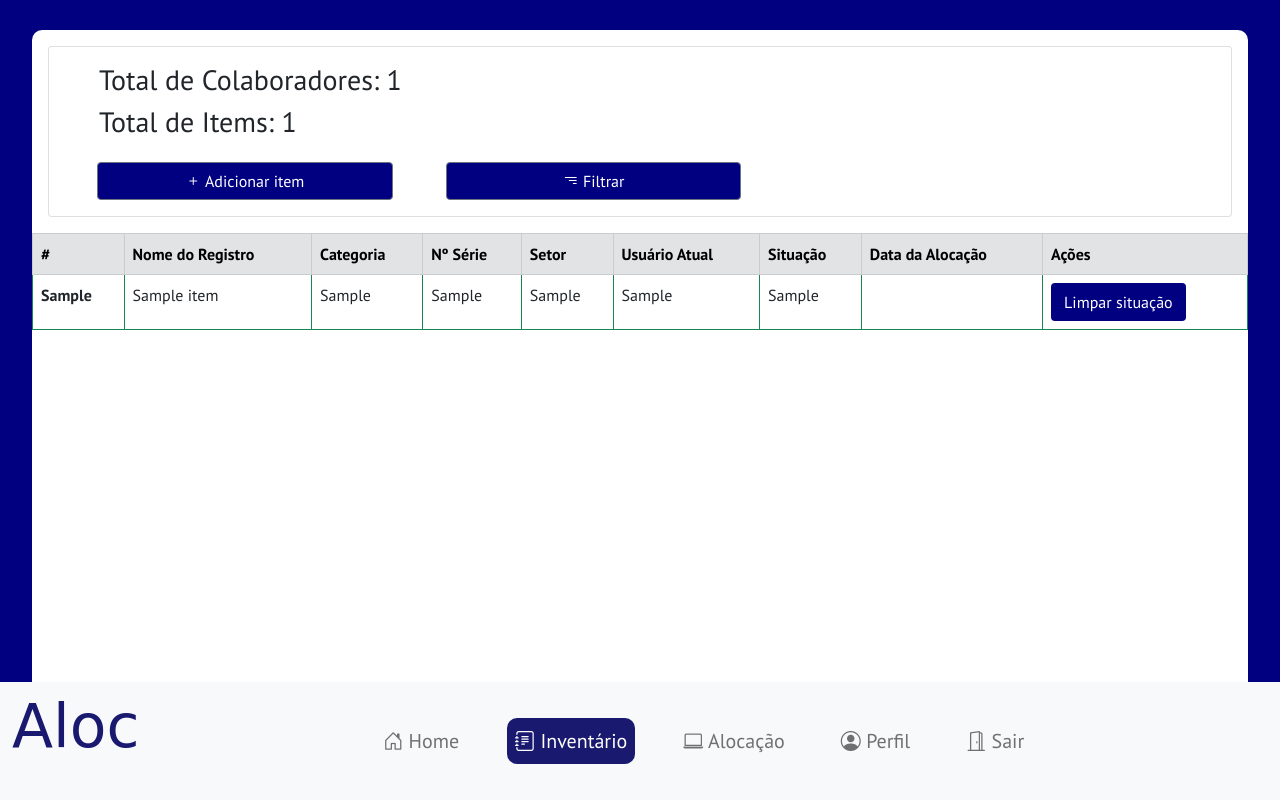
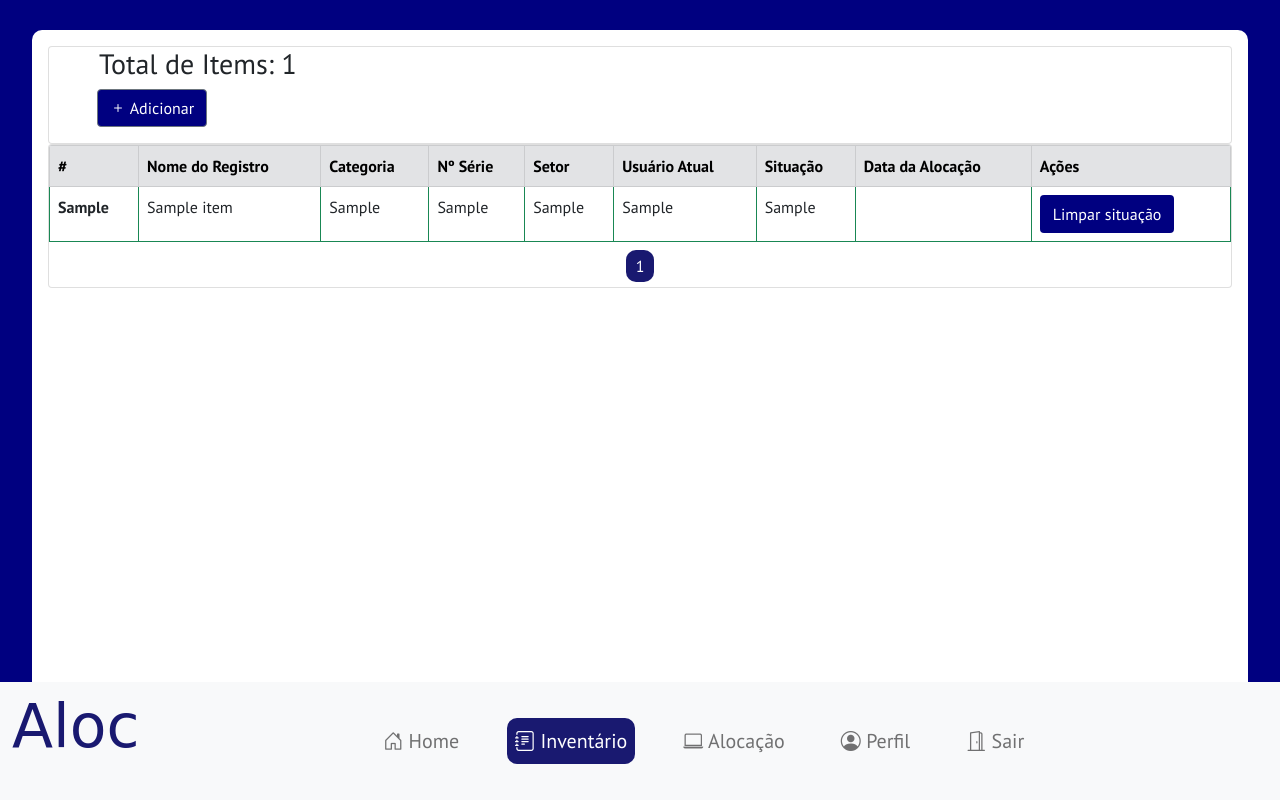
Before and after one commit to lucaspedro1795/aloc, a PHP site: page /views/administrador/inventario.php in a window 1280 px wide. Run offline with PHP 8.4, Linux system fonts and the light colour scheme; tables that the repository leaves empty or names only in its code hold one stand-in row (values such as "Sample post"); some web fonts are replaced.

Commit message:
Adicionar favicon no index.php e adicionar paginação no inventario.php

```diff
--- a/index.php
+++ b/index.php
@@ -7,6 +7,7 @@
     <meta name="viewport" content="width=device-width, initial-scale=1.0">
     <title>Aloc</title>
     <link rel="stylesheet" href="css/style.css">
+    <link rel="shortcut icon" href="assets/images/favicon.png" type="image/x-icon">
 </head>
 
 <body>
--- a/views/administrador/inventario.php
+++ b/views/administrador/inventario.php
@@ -3,6 +3,9 @@
 session_start();
 
 require_once '../../models/conexao.php';
+
+//verifica a página atual caso seja informada na URL, senão atribui como 1ª página
+$pagina = (isset($_GET['pagina']))? $_GET['pagina'] : 1;
 
 // abre a conexão
 $PDO = db_connect();
@@ -11,8 +14,7 @@ $sql_count = "SELECT COUNT(*) AS total FROM items ORDER BY nome_reg ASC";
 
 $sql_count2 = "SELECT COUNT(*) AS total FROM colaborador ORDER BY nome ASC";
 
-// SQL para selecionar os registros
-$sql = "SELECT cod, nome_reg, categoria, num_serie, setor, userAtual, DATE_FORMAT(horario_alocado, '%d/%m/%Y às %Hh%i' ) AS 'horario_alocado',situacao FROM items; ";
+
 
 // conta o total de registros
 $stmt_count = $PDO->prepare($sql_count);
@@ -23,6 +25,18 @@ $total = $stmt_count->fetchColumn();
 $stmt_count2 = $PDO->prepare($sql_count2);
 $stmt_count2->execute();
 $total2 = $stmt_count2->fetchColumn();
+
+//seta a quantidade de itens por página, neste caso, 2 itens
+$registros = 4;
+
+//calcula o número de páginas arredondando o resultado para cima
+$numPaginas = ceil($total/$registros);
+
+//variavel para calcular o início da visualização com base na página atual
+$inicio = ($registros*$pagina)-$registros;
+
+// SQL para selecionar os registros
+$sql = "SELECT cod, nome_reg, categoria, num_serie, setor, userAtual, DATE_FORMAT(horario_alocado, '%d/%m/%Y às %Hh%i' ) AS 'horario_alocado',situacao FROM items limit $inicio,$registros; ";
 
 // seleciona os registros
 $stmt = $PDO->prepare($sql);
@@ -46,26 +60,18 @@ $stmt->execute();
 </head>
 
 <body>
-    <div class="container-simple">
+    <div class="container-simple table-responsive">
         <div class="content table-responsive">
-            <div class="card m-3">
-                <h3 class="mt-3"> Total de Colaboradores: <?php echo $total2 ?></h3>
-
-                <?php if ($total2 > 0): ?>
-                    <?php else: ?>
-
-                    <p>Nenhum item registrado</p>
-
-                    <?php endif; ?>
+            <div class="card ms-3 mt-3 me-3">
                 <h3> Total de Items: <?php echo $total ?></h3>
 
                 <?php if ($total > 0): ?>
                     <div class="blockquote">
-                    <button type="button" class="btn btn-secondary w-25 ms-5 mt-3" data-bs-toggle="modal" data-bs-target="#exampleModal"><i class="bi bi-plus"></i> Adicionar item</button>
-                    <button type="button" class="btn btn-secondary w-25 ms-5 mt-3"><i class="bi bi-filter-right"></i> Filtrar</button>
+                    <button type="button" class="btn btn-secondary ms-5 mt-0" data-bs-toggle="modal" data-bs-target="#exampleModal"><i class="bi bi-plus"></i> Adicionar</button>
                     </div>
 
             </div>
+            <div class="card ms-3 mb-3 me-3 table-responsive">
                 <table class="table table-bordered border-success">
                     <tbody>
                         <tr class="table-secondary">
@@ -96,6 +102,16 @@ $stmt->execute();
                     <?php endwhile; ?>
                     </tbody>
                 </table>
+                <div class="paginacao" style="margin-top: -13px;">
+                <?php
+                //exibe a paginação
+                    for($i = 1; $i < $numPaginas + 1; $i++) {
+                        echo "<a class='active' href='inventario.php?pagina=$i'>".$i."</a> ";
+                    }
+                ?>
+                </div>
+            </div>
+
             <?php else: ?>
 
                 <p>Nenhum usuário registrado</p>
```
Lines whose indentation alone changed are shown as unchanged.
